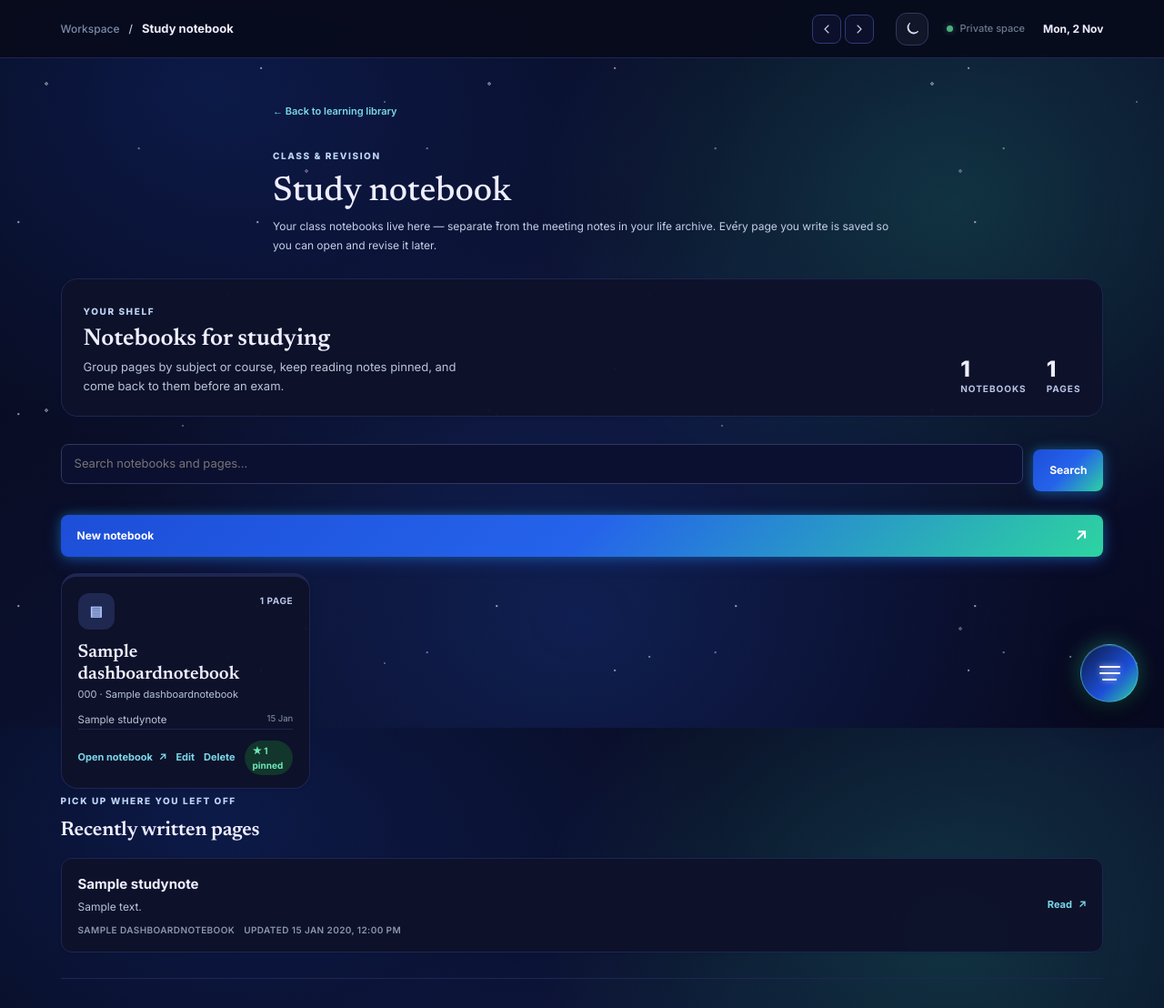
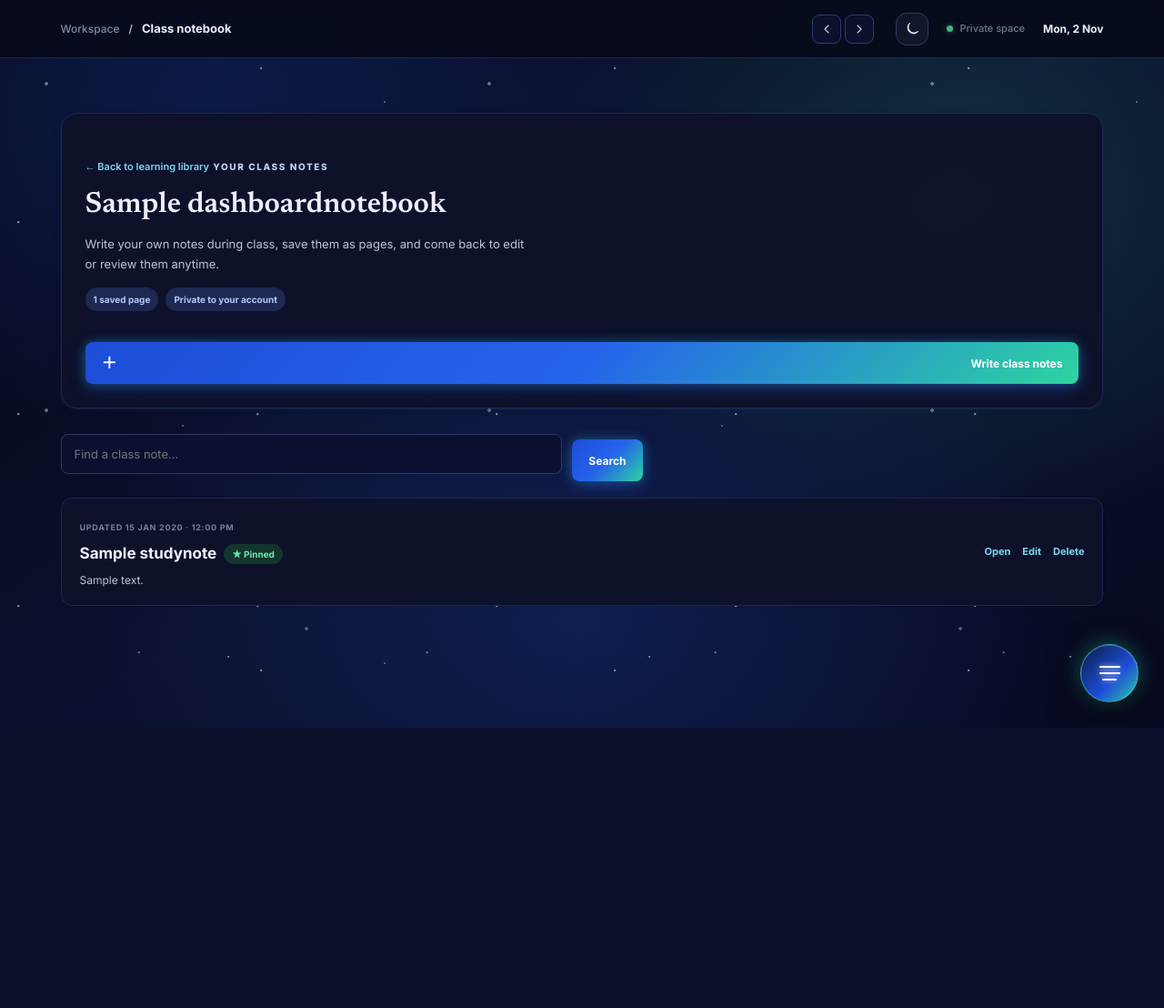
Before and after one commit to mkokroy53-cmyk/My-LifeHub, a Django app: page /notebooks/ in a window 1280 px wide. Shown: the whole page at 91% size. After the commit the page ends 800 px from the top, so only its background shows below. Run offline with Django 5.2, Linux system fonts and the light colour scheme; a user stored in the database is signed in; tables that the repository leaves empty hold one stand-in row (values such as "Sample post"); some libraries are stand-ins or nearby versions.

Commit message:
Make class notebook a direct note-taking space
Replace the notebook collection shelf with one class notebook workspace while keeping saved pages searchable and editable.\n\nCo-authored-by: Copilot <223556219+Copilot@users.noreply.github.com>

```diff
--- a/dashboard/views.py
+++ b/dashboard/views.py
@@ -943,39 +943,24 @@ def _owned_study_note(request, notebook, note_id):
 
 @login_required
 def notebook_list(request):
+    notebooks = DashboardNotebook.objects.filter(user=request.user).order_by('-is_pinned', '-updated_at')
+    notebook = notebooks.first()
+    if notebook is None:
+        notebook = DashboardNotebook.objects.create(user=request.user, title='Class Notebook')
+
     query = request.GET.get('q', '').strip()
-    notebooks = DashboardNotebook.objects.filter(user=request.user)
+    notes = StudyNote.objects.filter(notebook__user=request.user).select_related('notebook')
     if query:
-        notebooks = notebooks.filter(
-            Q(title__icontains=query)
-            | Q(subject__icontains=query)
-            | Q(course_code__icontains=query)
-            | Q(lecturer__icontains=query)
-            | Q(notes__title__icontains=query)
-            | Q(notes__body__icontains=query)
-        ).distinct()
-
-    books = []
-    for notebook in notebooks:
-        note_count = notebook.notes.count()
-        books.append({
-            'notebook': notebook,
-            'note_count': note_count,
-            'recent': notebook.notes.all()[:3],
-            'pinned_count': notebook.notes.filter(is_pinned=True).count(),
-        })
-
-    recent_notes = StudyNote.objects.filter(notebook__user=request.user).select_related('notebook')[:6]
+        notes = notes.filter(Q(title__icontains=query) | Q(body__icontains=query))
+    note_total = StudyNote.objects.filter(notebook__user=request.user).count()
     return render(
         request,
         'dashboard/notebooks.html',
         {
-            'books': books,
+            'notebook': notebook,
+            'notes': notes,
             'query': query,
-            'recent_notes': recent_notes,
-            'notebook_total': notebooks.count(),
-            'note_total': StudyNote.objects.filter(notebook__user=request.user).count(),
-            'page_title': 'Study notebook',
+            'note_total': note_total,
         },
     )
 
--- a/static/css/notebooks.css
+++ b/static/css/notebooks.css
@@ -323,3 +323,79 @@ body.theme-dark .assignment-meta { color: #9ba9c4; }
   .assignment-card-actions { width: 100%; }
   .learning-upload-btn { align-self: flex-start; }
 }
+
+/* --- One direct class notebook ------------------------------------------ */
+.class-notebook-hero {
+  display: flex;
+  flex-wrap: wrap;
+  align-items: flex-end;
+  justify-content: space-between;
+  gap: 20px;
+  margin: 20px 0;
+  padding: 26px;
+  border: 1px solid var(--line);
+  border-radius: var(--radius-lg);
+  background: linear-gradient(135deg, #f8fbff, #ffffff 60%, #f0fbf6);
+  box-shadow: var(--shadow-sm);
+}
+.class-notebook-hero h1 { margin: 6px 0; color: #0f1c3f; font-family: var(--serif); font-size: 32px; }
+.class-notebook-hero p { max-width: 60ch; margin: 0; color: #405475; font-size: 13px; line-height: 1.7; }
+.class-notebook-meta { display: flex; flex-wrap: wrap; gap: 8px; margin-top: 15px; }
+.class-notebook-meta span { padding: 5px 9px; border-radius: 999px; background: #eaf1ff; color: #3156a8; font-size: 10px; font-weight: 700; }
+.class-notebook-write { display: inline-flex; align-items: center; gap: 7px; }
+.class-notebook-toolbar { margin: 18px 0; }
+.class-notebook-toolbar .module-search { max-width: 640px; }
+.class-notes-pages { display: grid; gap: 12px; }
+.class-note-page {
+  display: flex;
+  align-items: center;
+  justify-content: space-between;
+  gap: 16px;
+  padding: 18px 20px;
+  border: 1px solid var(--line);
+  border-radius: var(--radius-md);
+  background: var(--white);
+  box-shadow: var(--shadow-xs);
+}
+.class-note-page-copy { min-width: 0; }
+.class-note-date { color: #71819a; font-size: 9px; font-weight: 700; letter-spacing: .7px; }
+.class-note-page h2 { display: flex; flex-wrap: wrap; align-items: center; gap: 8px; margin: 5px 0; color: #142750; font-size: 17px; }
+.class-note-page p { margin: 0; color: #526582; font-size: 12px; line-height: 1.65; white-space: pre-wrap; overflow-wrap: anywhere; }
+.class-note-actions { display: flex; flex: 0 0 auto; gap: 13px; }
+.class-notebook-empty {
+  display: flex;
+  min-height: 300px;
+  flex-direction: column;
+  align-items: center;
+  justify-content: center;
+  padding: 28px;
+  border: 1px dashed #b6c6df;
+  border-radius: var(--radius-lg);
+  background: rgb(255 255 255 / .75);
+  text-align: center;
+}
+.class-notebook-empty-icon { display: grid; width: 54px; height: 54px; place-items: center; margin-bottom: 14px; border-radius: 16px; background: #eaf1ff; color: #1d4ed8; font-size: 24px; }
+.class-notebook-empty h2 { margin: 6px 0; color: #142750; font-family: var(--serif); font-size: 24px; }
+.class-notebook-empty p { max-width: 46ch; margin: 0 0 16px; color: #526582; font-size: 12px; line-height: 1.7; }
+
+body.theme-dark .class-notebook-hero,
+body.theme-dark .class-note-page,
+body.theme-dark .class-notebook-empty { border-color: var(--line); background: rgb(14 18 42 / .96); }
+body.theme-dark .class-notebook-hero h1,
+body.theme-dark .class-note-page h2,
+body.theme-dark .class-notebook-empty h2 { color: #eeeeff; }
+body.theme-dark .class-notebook-hero p,
+body.theme-dark .class-note-page p,
+body.theme-dark .class-notebook-empty p { color: #b8c4d8; }
+body.theme-dark .class-notebook-meta span { background: #1e2850; color: #b0c8ff; }
+body.theme-dark .class-notebook-empty-icon { background: #1e2850; color: #b0c8ff; }
+.app-page:not(.theme-dark) .class-notebook-hero,
+.app-page:not(.theme-dark) .class-note-page,
+.app-page:not(.theme-dark) .class-notebook-empty { background-color: rgb(255 255 255 / .95); }
+
+@media (max-width: 720px) {
+  .class-notebook-hero { padding: 20px; }
+  .class-notebook-hero h1 { font-size: 27px; }
+  .class-note-page { align-items: flex-start; flex-direction: column; }
+  .class-note-actions { gap: 16px; }
+}
--- a/templates/base.html
+++ b/templates/base.html
@@ -41,7 +41,7 @@
                 </header>
                 <div class="floating-nav-root" data-nav-root>
                     <details class="nav-section" data-nav-section="My Life"><summary role="button" aria-expanded="false"><span class="nav-section-icon icon-blue" aria-hidden="true">✳</span><span>My Life</span><b aria-hidden="true">↗</b></summary><nav class="nav-section-links"><a href="{% url 'dashboard:library' %}">Life archive</a><a href="{% url 'dashboard:export' %}">Export my data</a><a href="{% url 'dashboard:entries_by_kind' 'note' %}">Notes</a><a href="{% url 'dashboard:entries_by_kind' 'meeting' %}">Meeting notes</a></nav></details>
-                    <details class="nav-section" data-nav-section="Learning"><summary role="button" aria-expanded="false"><span class="nav-section-icon icon-lime" aria-hidden="true">▤</span><span>Learning</span><b aria-hidden="true">↗</b></summary><nav class="nav-section-links"><a href="{% url 'dashboard:learning' %}">Learning library</a><a href="{% url 'dashboard:notebooks' %}">Study notebooks</a><a href="{% url 'dashboard:assignments' %}">Assignments</a><a href="{% url 'dashboard:pdfs' %}">PDF library</a><a href="{% url 'dashboard:add_resource' %}">Upload PDF</a><a href="{% url 'dashboard:calendar' %}">Timetable</a></nav></details>
+                    <details class="nav-section" data-nav-section="Learning"><summary role="button" aria-expanded="false"><span class="nav-section-icon icon-lime" aria-hidden="true">▤</span><span>Learning</span><b aria-hidden="true">↗</b></summary><nav class="nav-section-links"><a href="{% url 'dashboard:learning' %}">Learning library</a><a href="{% url 'dashboard:notebooks' %}">Class notebook</a><a href="{% url 'dashboard:assignments' %}">Assignments</a><a href="{% url 'dashboard:pdfs' %}">PDF library</a><a href="{% url 'dashboard:add_resource' %}">Upload PDF</a><a href="{% url 'dashboard:calendar' %}">Timetable</a></nav></details>
                     <details class="nav-section" data-nav-section="Diary"><summary role="button" aria-expanded="false"><span class="nav-section-icon icon-coral" aria-hidden="true">✎</span><span>Diary</span><b aria-hidden="true">↗</b></summary><nav class="nav-section-links"><a href="{% url 'dashboard:diary' %}">Diary home</a><a href="{% url 'dashboard:entries_by_kind' 'diary' %}">All entries</a><a href="{% url 'dashboard:add_entry' 'diary' %}">Write an entry</a></nav></details>
                     <details class="nav-section" data-nav-section="Projects"><summary role="button" aria-expanded="false"><span class="nav-section-icon icon-blue" aria-hidden="true">▧</span><span>Projects</span><b aria-hidden="true">↗</b></summary><nav class="nav-section-links"><a href="{% url 'dashboard:projects' %}">Project board</a><a href="{% url 'dashboard:entries_by_kind' 'project' %}">All projects</a><a href="{% url 'dashboard:add_entry' 'project' %}">New project</a></nav></details>
                     <details class="nav-section" data-nav-section="Goals"><summary role="button" aria-expanded="false"><span class="nav-section-icon icon-lime" aria-hidden="true">☆</span><span>Goals</span><b aria-hidden="true">↗</b></summary><nav class="nav-section-links"><a href="{% url 'dashboard:entries_by_kind' 'goal' %}">All goals</a><a href="{% url 'dashboard:add_entry' 'goal' %}">Set a goal</a></nav></details>
--- a/templates/dashboard/notebooks.html
+++ b/templates/dashboard/notebooks.html
@@ -1,92 +1,49 @@
 {% extends 'base.html' %}
-{% block title %}Study notebook · My-LifeHub{% endblock %}
-{% block breadcrumb %}Study notebook{% endblock %}
+{% block title %}Class notebook · My-LifeHub{% endblock %}
+{% block breadcrumb %}Class notebook{% endblock %}
 {% block content %}
-<section class="form-page-heading">
-    <a class="back-link" href="{% url 'dashboard:learning' %}">← Back to learning library</a>
-    <span class="section-kicker">CLASS &amp; REVISION</span>
-    <h1>Study notebook</h1>
-    <p>Your class notebooks live here — separate from the meeting notes in your life archive. Every page you write is saved so you can open and revise it later.</p>
+<section class="class-notebook-hero">
+    <div>
+        <a class="back-link" href="{% url 'dashboard:learning' %}">← Back to learning library</a>
+        <span class="section-kicker">YOUR CLASS NOTES</span>
+        <h1>{{ notebook.title }}</h1>
+        <p>Write your own notes during class, save them as pages, and come back to edit or review them anytime.</p>
+        <div class="class-notebook-meta"><span>{{ note_total }} saved page{{ note_total|pluralize }}</span><span>Private to your account</span></div>
+    </div>
+    <a class="primary-button button-link class-notebook-write" href="{% url 'dashboard:add_study_note' notebook.pk %}"><span aria-hidden="true">＋</span> Write class notes</a>
 </section>
 
-<section class="nb-hero">
-    <div class="nb-hero-copy">
-        <span class="section-kicker">YOUR SHELF</span>
-        <h2>Notebooks for studying</h2>
-        <p>Group pages by subject or course, keep reading notes pinned, and come back to them before an exam.</p>
-    </div>
-    <div class="nb-hero-stats" aria-label="Notebook totals">
-        <div><strong>{{ notebook_total }}</strong><small>Notebooks</small></div>
-        <div><strong>{{ note_total }}</strong><small>Pages</small></div>
-    </div>
+<section class="class-notebook-toolbar">
+    <form method="get" class="module-search">
+        <input type="search" name="q" value="{{ query }}" placeholder="Find a class note..." aria-label="Search class notes">
+        <button type="submit" class="primary-button">Search</button>
+    </form>
 </section>
 
-<section class="nb-toolbar">
-    <form method="get" class="module-search">
-        <input type="search" name="q" value="{{ query }}" placeholder="Search notebooks and pages..." aria-label="Search notebooks and pages">
-        <button type="submit" class="primary-button">Search</button>
-    </form>
-    <a class="primary-button button-link" href="{% url 'dashboard:add_notebook' %}">New notebook <span aria-hidden="true">↗</span></a>
-</section>
-
-{% if books %}
-<section class="nb-grid" aria-label="Your notebooks">
-    {% for item in books %}
-    <article class="nb-card color-{{ item.notebook.color }}">
-        <div class="nb-card-top">
-            <span class="nb-card-icon" aria-hidden="true">▤</span>
-            <span class="nb-card-count">{{ item.note_count }} page{{ item.note_count|pluralize }}</span>
-        </div>
-        <h3><a href="{% url 'dashboard:notebook_detail' item.notebook.pk %}">{{ item.notebook.title }}</a></h3>
-        <p class="nb-card-sub">{% if item.notebook.course_code %}{{ item.notebook.course_code }}{% endif %}{% if item.notebook.course_code and item.notebook.subject %} · {% endif %}{{ item.notebook.subject|default:item.notebook.lecturer }}</p>
-        {% if item.recent %}
-        <ul class="nb-card-pages">
-            {% for page in item.recent %}
-            <li><span>{{ page.title }}</span><small>{{ page.updated_at|date:"j M" }}</small></li>
-            {% endfor %}
-        </ul>
-        {% else %}
-        <p class="nb-card-empty">No pages yet — open it and start writing.</p>
-        {% endif %}
-        <div class="nb-card-foot">
-            <a class="text-link" href="{% url 'dashboard:notebook_detail' item.notebook.pk %}">Open notebook <span aria-hidden="true">↗</span></a>
-            <a class="text-link" href="{% url 'dashboard:edit_notebook' item.notebook.pk %}">Edit</a>
-            <a class="text-link danger-text-link" href="{% url 'dashboard:delete_notebook' item.notebook.pk %}">Delete</a>
-            {% if item.pinned_count %}<span class="nb-pinned-tag">★ {{ item.pinned_count }} pinned</span>{% endif %}
-        </div>
-    </article>
-    {% endfor %}
-</section>
-{% else %}
-<div class="quiet-empty module-empty">
-    <span class="empty-mark">▤</span>
-    <div>
-        <strong>{% if query %}Nothing matched "{{ query }}".{% else %}No notebooks yet.{% endif %}</strong>
-        <p>Create a notebook for each class or subject, then add a page for every lecture.</p>
-    </div>
-    <a class="text-link" href="{% url 'dashboard:add_notebook' %}">Create your first notebook <span aria-hidden="true">↗</span></a>
-</div>
-{% endif %}
-
-{% if recent_notes %}
-<section class="dashboard-block" aria-labelledby="nb-recent-title">
-    <div class="section-heading">
-        <div><span class="section-kicker">PICK UP WHERE YOU LEFT OFF</span><h2 id="nb-recent-title">Recently written pages</h2></div>
-    </div>
-    <div class="nb-pages">
-        {% for page in recent_notes %}
-        <article class="nb-page-row">
-            <div>
-                <h3><a href="{% url 'dashboard:study_note_detail' page.notebook.pk page.pk %}">{{ page.title }}</a></h3>
-                <p>{{ page.excerpt|default:"No text yet."|truncatechars:150 }}</p>
-                <div class="nb-page-meta"><span>{{ page.notebook.title }}</span><span>Updated {{ page.updated_at|date:"j M Y, g:i A" }}</span></div>
+<section class="class-notes-pages" aria-label="Your saved class notes">
+    {% if notes %}
+        {% for note in notes %}
+        <article class="class-note-page">
+            <div class="class-note-page-copy">
+                <span class="class-note-date">UPDATED {{ note.updated_at|date:"j M Y · g:i A"|upper }}</span>
+                <h2><a href="{% url 'dashboard:study_note_detail' note.notebook.pk note.pk %}">{{ note.title }}</a>{% if note.is_pinned %}<span class="nb-pinned-tag">★ Pinned</span>{% endif %}</h2>
+                <p>{{ note.excerpt|default:"Open this page to add or edit your notes."|truncatechars:240 }}</p>
             </div>
-            <div class="nb-page-actions">
-                <a class="text-link" href="{% url 'dashboard:study_note_detail' page.notebook.pk page.pk %}">Read <span aria-hidden="true">↗</span></a>
+            <div class="class-note-actions">
+                <a class="text-link" href="{% url 'dashboard:study_note_detail' note.notebook.pk note.pk %}">Open</a>
+                <a class="text-link" href="{% url 'dashboard:edit_study_note' note.notebook.pk note.pk %}">Edit</a>
+                <a class="text-link danger-text-link" href="{% url 'dashboard:delete_study_note' note.notebook.pk note.pk %}">Delete</a>
             </div>
         </article>
         {% endfor %}
-    </div>
+    {% else %}
+        <div class="class-notebook-empty">
+            <span class="class-notebook-empty-icon" aria-hidden="true">✎</span>
+            <span class="section-kicker">{% if query %}NO MATCHING NOTES{% else %}READY WHEN YOU ARE{% endif %}</span>
+            <h2>{% if query %}No class notes found{% else %}Start your class notebook{% endif %}</h2>
+            <p>{% if query %}Try another search, or write a new page.{% else %}Create a page for today's lecture and type your notes straight into your notebook.{% endif %}</p>
+            <a class="primary-button button-link" href="{% url 'dashboard:add_study_note' notebook.pk %}">Write your first page <span aria-hidden="true">↗</span></a>
+        </div>
+    {% endif %}
 </section>
-{% endif %}
 {% endblock %}
--- a/templates/dashboard/study_note_detail.html
+++ b/templates/dashboard/study_note_detail.html
@@ -5,7 +5,7 @@
 <article class="nb-sheet">
     <div class="nb-sheet-head">
         <div>
-            <a class="back-link" href="{% url 'dashboard:notebook_detail' notebook.pk %}">← {{ notebook.title }}</a>
+            <a class="back-link" href="{% url 'dashboard:notebooks' %}">← Back to class notebook</a>
             <h1>{{ note.title }}</h1>
         </div>
         <div>
@@ -32,7 +32,7 @@
 {% if siblings %}
 <section class="dashboard-block" aria-labelledby="nb-siblings-title">
     <div class="section-heading">
-        <div><span class="section-kicker">IN THIS NOTEBOOK</span><h2 id="nb-siblings-title">More pages in {{ notebook.title }}</h2></div>
+        <div><span class="section-kicker">MORE CLASS NOTES</span><h2 id="nb-siblings-title">Other saved pages</h2></div>
     </div>
     <ul class="nb-siblings">
         {% for other in siblings %}
```
Also changed, not shown: dashboard/tests.py (+30 -7 lines), templates/dashboard/learning.html (+5 -5 lines), templates/dashboard/study_note_form.html (+8 -7 lines), README.md.
